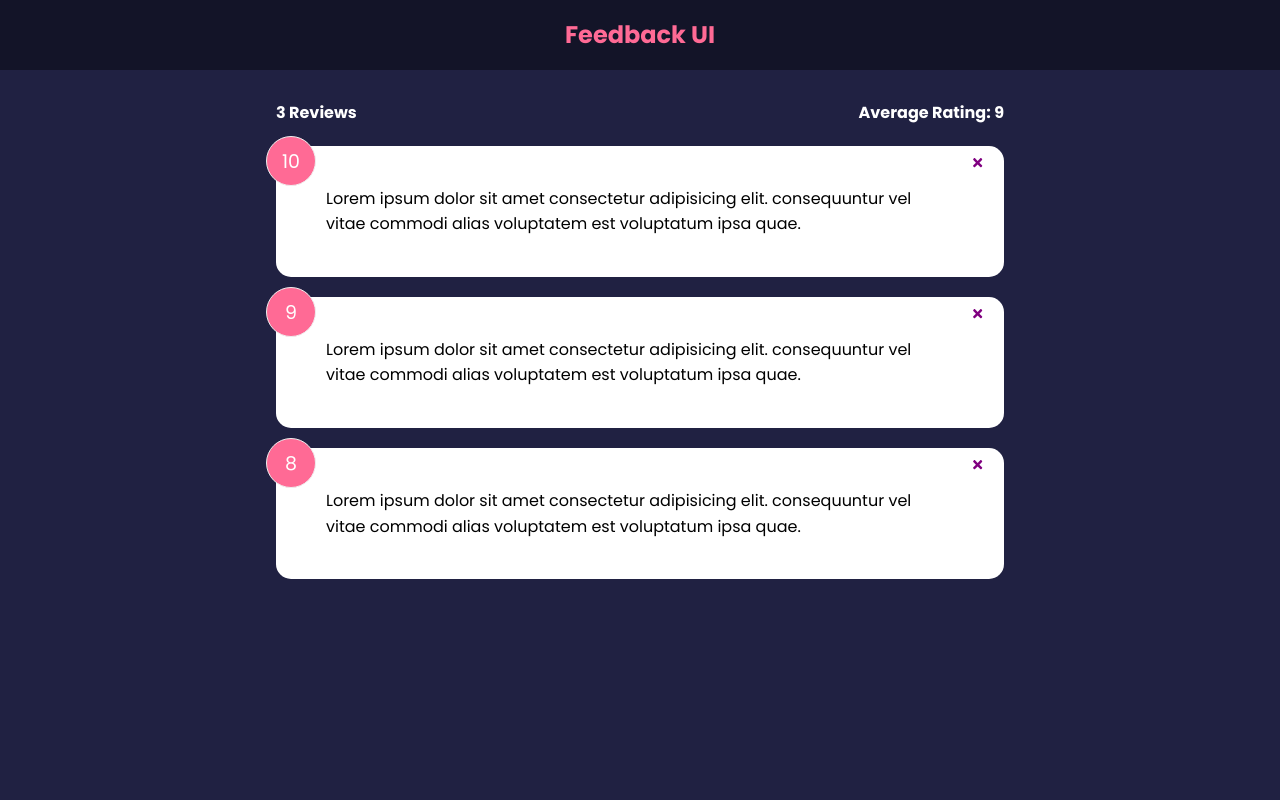
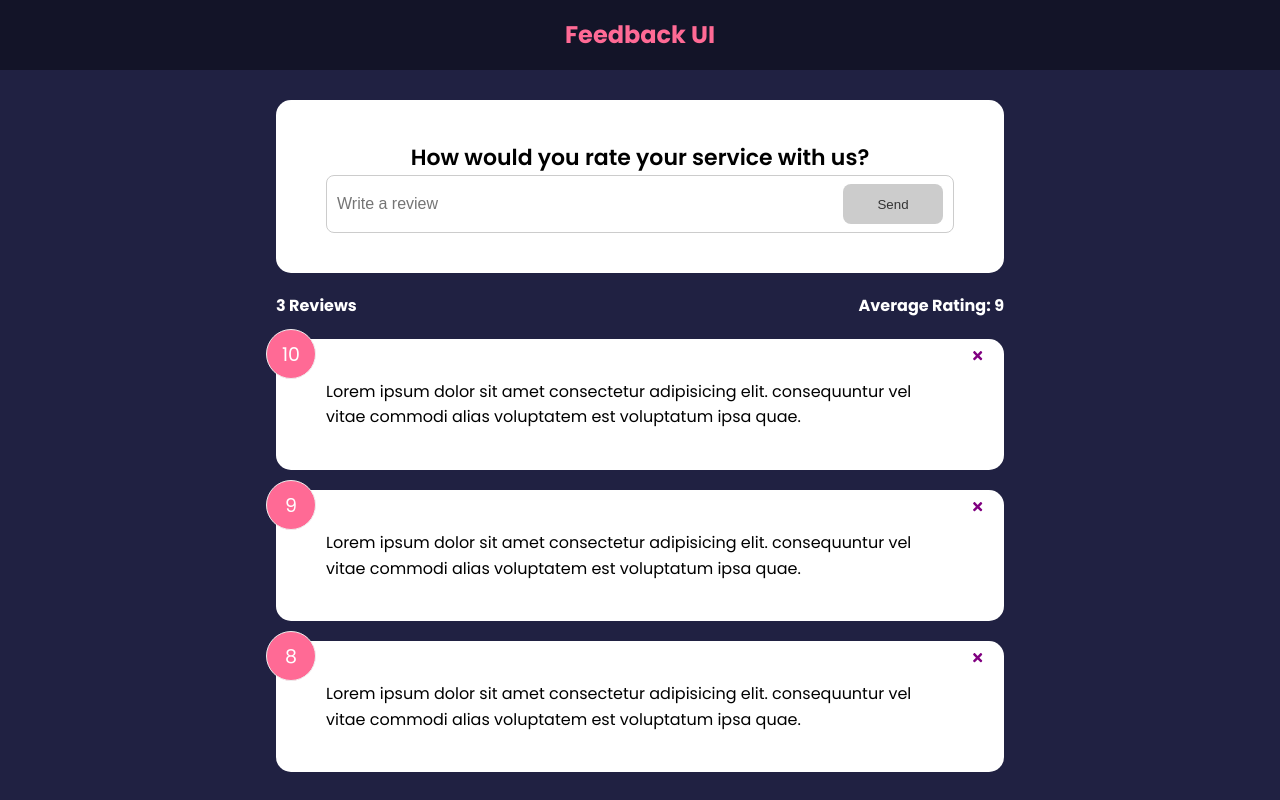
Before and after one commit to AndrewChacon/feedback-app, a React (Create React App) app: page / in a window 1280 px wide. Built offline with nearby package versions, Linux system fonts and the light colour scheme; the HTML template or start-up script is replaced by a standard one.

Commit message:
form input & state, custom button component, real-time validation

```diff
--- a/src/App.js
+++ b/src/App.js
@@ -1,4 +1,5 @@
 import React, { useState } from 'react';
+import FeedbackForm from './components/FeedbackForm';
 // import FeedbackItem from './components/FeedbackItem';
 import FeedbackList from './components/FeedbackList';
 import FeedbackStats from './components/FeedbackStats';
@@ -18,6 +19,7 @@
 		<>
 			<Header />
 			<div className='container'>
+				<FeedbackForm />
 				<FeedbackStats feedback={feedback} />
 				<FeedbackList feedback={feedback} handleDelete={deleteFeedback} />
 			</div>
--- /dev/null
+++ b/src/components/FeedbackForm.jsx
@@ -0,0 +1,46 @@
+import React, { useState } from 'react';
+import Button from './shared/Button';
+import Card from './shared/Card';
+
+function FeedbackForm() {
+	const [text, setText] = useState('');
+	const [btnDisabled, setBtnDisabled] = useState(true);
+	const [message, setMessage] = useState('');
+
+	const handleTextChange = e => {
+		if (text === '') {
+			setBtnDisabled(true);
+			setMessage(null);
+		} else if (text !== '' && text.trim().length <= 10) {
+			setMessage('Text must be at least 10 characters');
+			setBtnDisabled(true);
+		} else {
+			setBtnDisabled(false);
+			setMessage(null);
+		}
+
+		setText(e.target.value);
+	};
+
+	return (
+		<Card>
+			<form action=''>
+				<h2>How would you rate your service with us?</h2>
+				<div className='input-group'>
+					<input
+						onChange={handleTextChange}
+						type='text'
+						placeholder='Write a review'
+						value={text}
+					/>
+					<Button type='submit' isDisabled={btnDisabled}>
+						Send
+					</Button>
+				</div>
+				{message && <div className='message'>{message}</div>}
+			</form>
+		</Card>
+	);
+}
+
+export default FeedbackForm;
--- /dev/null
+++ b/src/components/shared/Button.jsx
@@ -0,0 +1,25 @@
+import React from 'react';
+import PropTypes from 'prop-types';
+
+const Button = ({ children, version, type, isDisabled }) => {
+	return (
+		<button className={`btn btn-${version}`} type={type} disabled={isDisabled}>
+			{children}
+		</button>
+	);
+};
+
+Button.defaultProps = {
+	version: 'primary',
+	type: 'button',
+	isDisabled: false,
+};
+
+Button.propTypes = {
+	children: PropTypes.node.isRequired,
+	version: PropTypes.string,
+	type: PropTypes.string,
+	isDisabled: PropTypes.bool,
+};
+
+export default Button;
```
